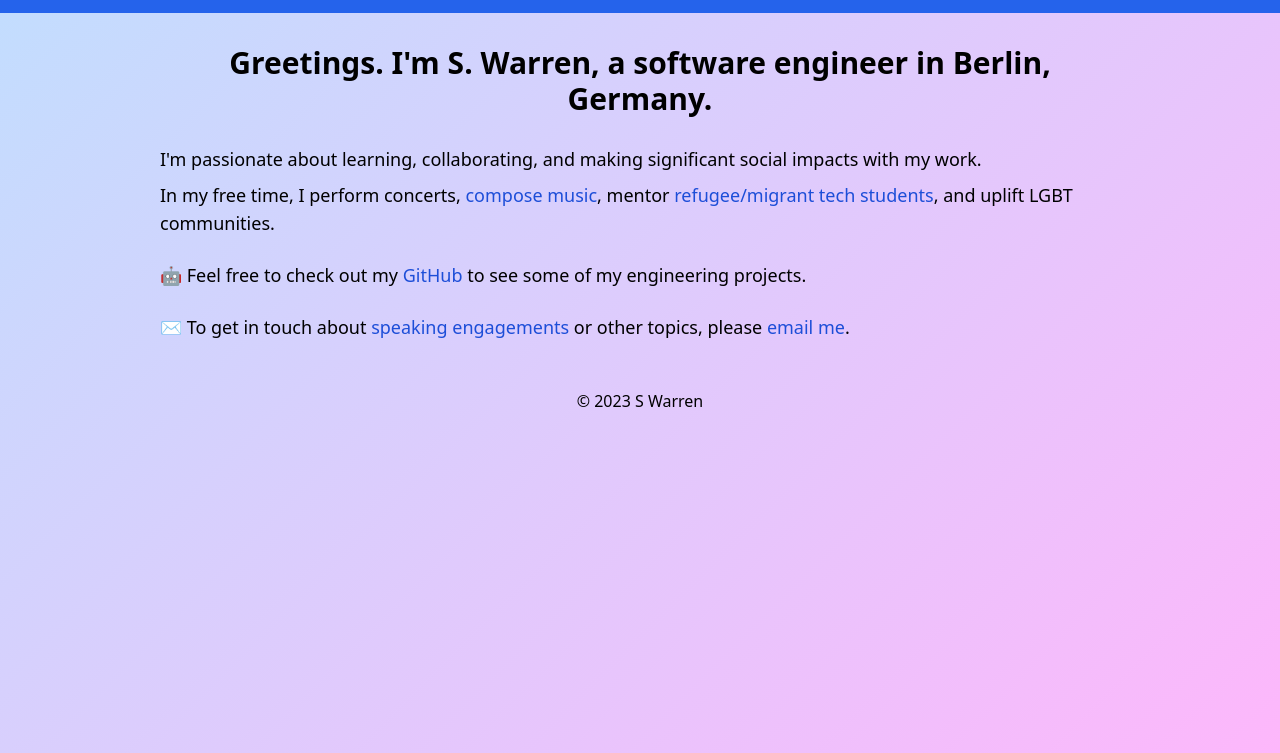
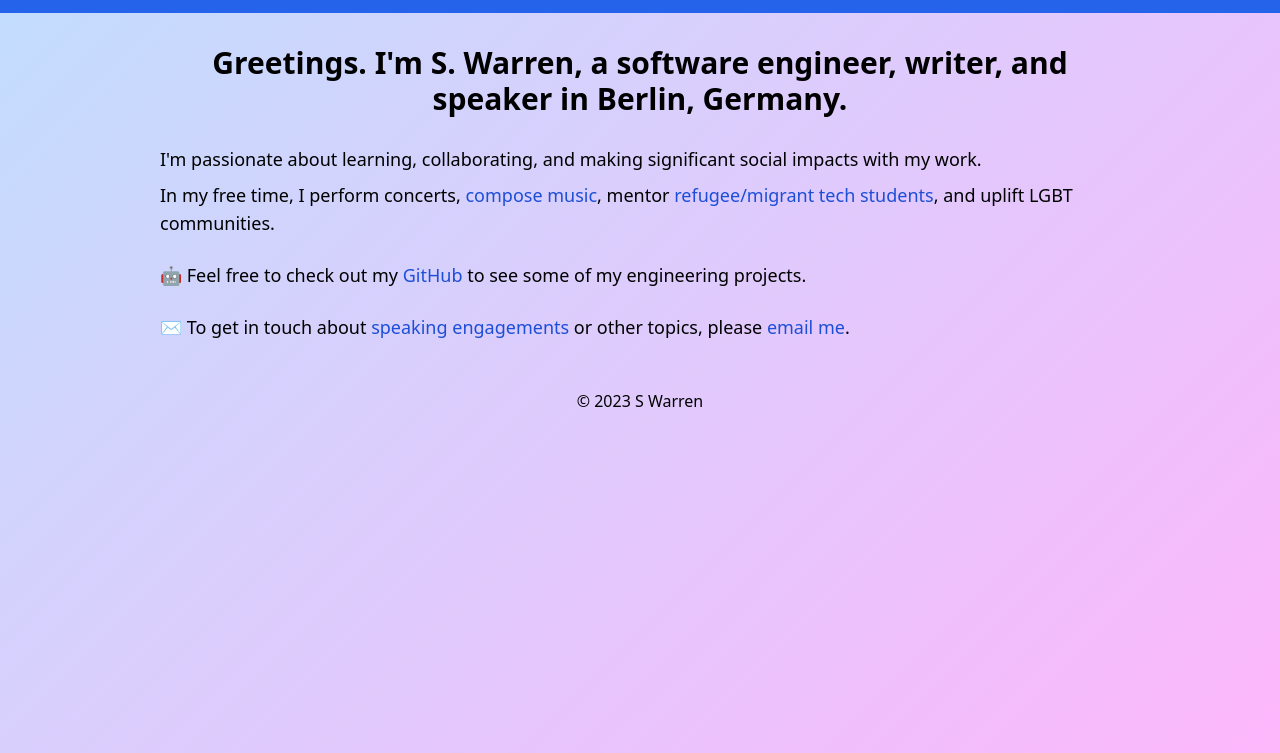
Before and after one commit to sarahcode2112/sarahcode.github.io, a plain HTML site: page index.html in a window 1280 px wide. Shown: the part 47-800 px from the top of the page. Drawn offline with nearby package versions, Linux system fonts and the light colour scheme.

Commit message:
expand intro sentence

```diff
--- a/index.html
+++ b/index.html
@@ -27,7 +27,7 @@
 
     <main class="max-w-5xl mx-auto p-8">
       <h1 class="text-3xl text-center font-semibold mb-7">
-        Greetings. I'm S. Warren, a software engineer in Berlin, Germany.
+        Greetings. I'm S. Warren, a software engineer, writer, and speaker in Berlin, Germany.
       </h1>
       <p class="text-lg mb-2">
         I'm passionate about learning, collaborating, and making significant
```
